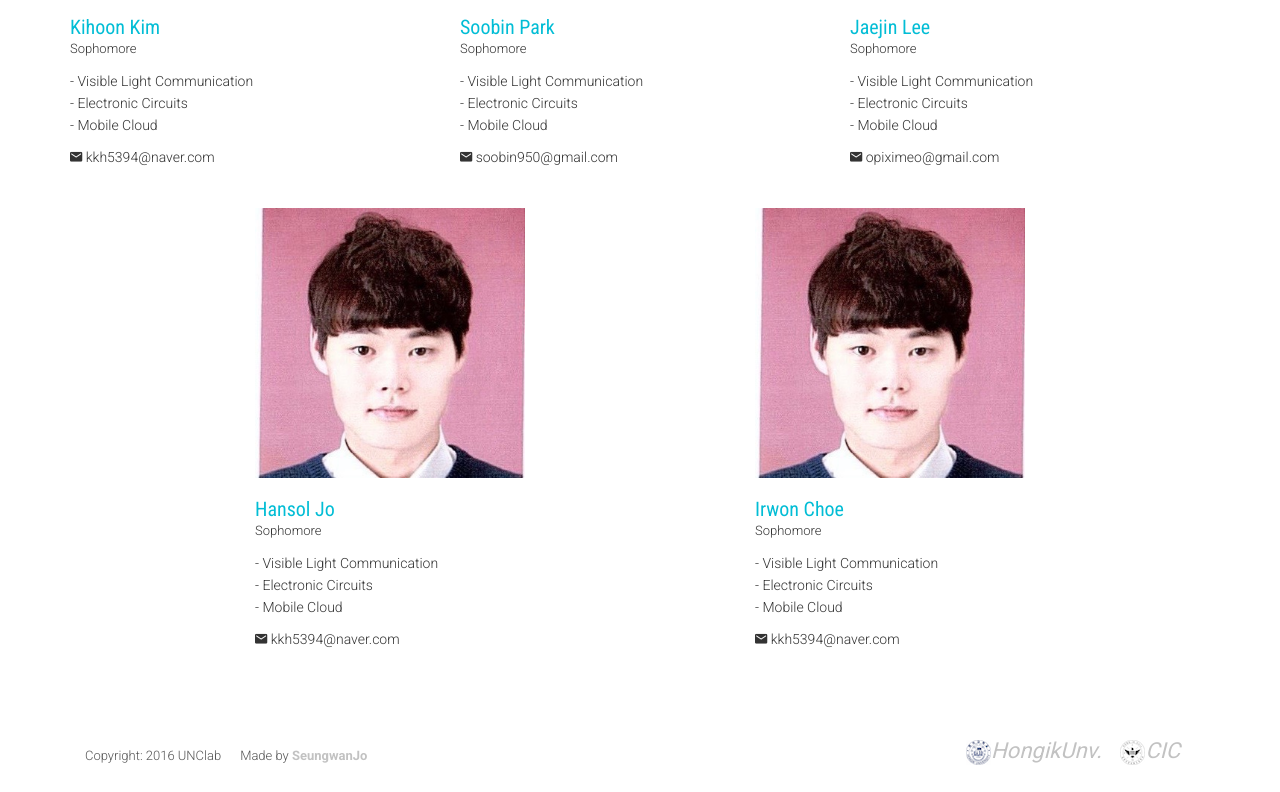
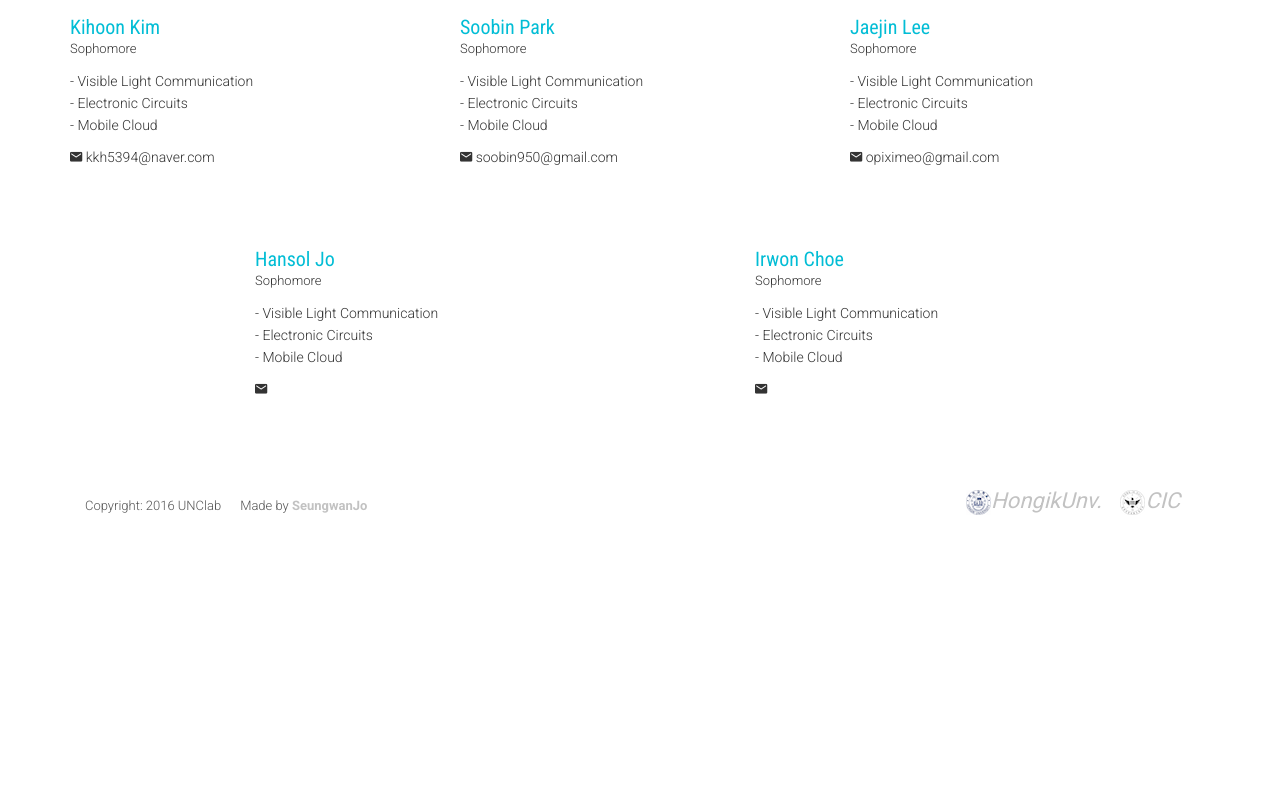
Before and after one commit to jaejin1/UNClabhomepage, a PHP site: page /UndergraduateStudents.php in a window 1280 px wide. Shown: the part 691-1483 px from the top of the page. After the commit the page ends 1206 px from the top, so only its background shows below. Run offline with PHP 8.4, Linux system fonts and the light colour scheme; some libraries are stand-ins or nearby versions; some web fonts are replaced.

Commit message:
hansol irwon update

```diff
--- a/UndergraduateStudents.php
+++ b/UndergraduateStudents.php
@@ -190,13 +190,13 @@ Header Section Start
                 <div class="col-md-3">
                     <div class="team-member   "  >
                         <div class="team-img">
-                            <img src="images/team/mrkim.jpg" class="team-pic" alt="">
+                            <img src="" class="team-pic" alt="">
                         </div>
                         <h3 class="team_name">Hansol Jo</h3>
                         <p class="team_designation">Sophomore</p>
                         <p class="team_text"> - Visible Light Communication<br>- Electronic Circuits<br> - Mobile Cloud</p>
                         <p>
-                            <i class="ion-android-mail"></i>  kkh5394@naver.com
+                            <i class="ion-android-mail"></i>
                         </p>
                     </div>
                 </div>
@@ -204,13 +204,13 @@ Header Section Start
                 <div class="col-md-3">
                     <div class="team-member   "  >
                         <div class="team-img">
-                            <img src="images/team/mrkim.jpg" class="team-pic" alt="">
+                            <img src="" class="team-pic" alt="">
                         </div>
                         <h3 class="team_name">Irwon Choe</h3>
                         <p class="team_designation">Sophomore</p>
                         <p class="team_text"> - Visible Light Communication<br>- Electronic Circuits<br> - Mobile Cloud</p>
                         <p>
-                            <i class="ion-android-mail"></i>  kkh5394@naver.com
+                            <i class="ion-android-mail"></i>
                         </p>
                     </div>
                 </div>
```
